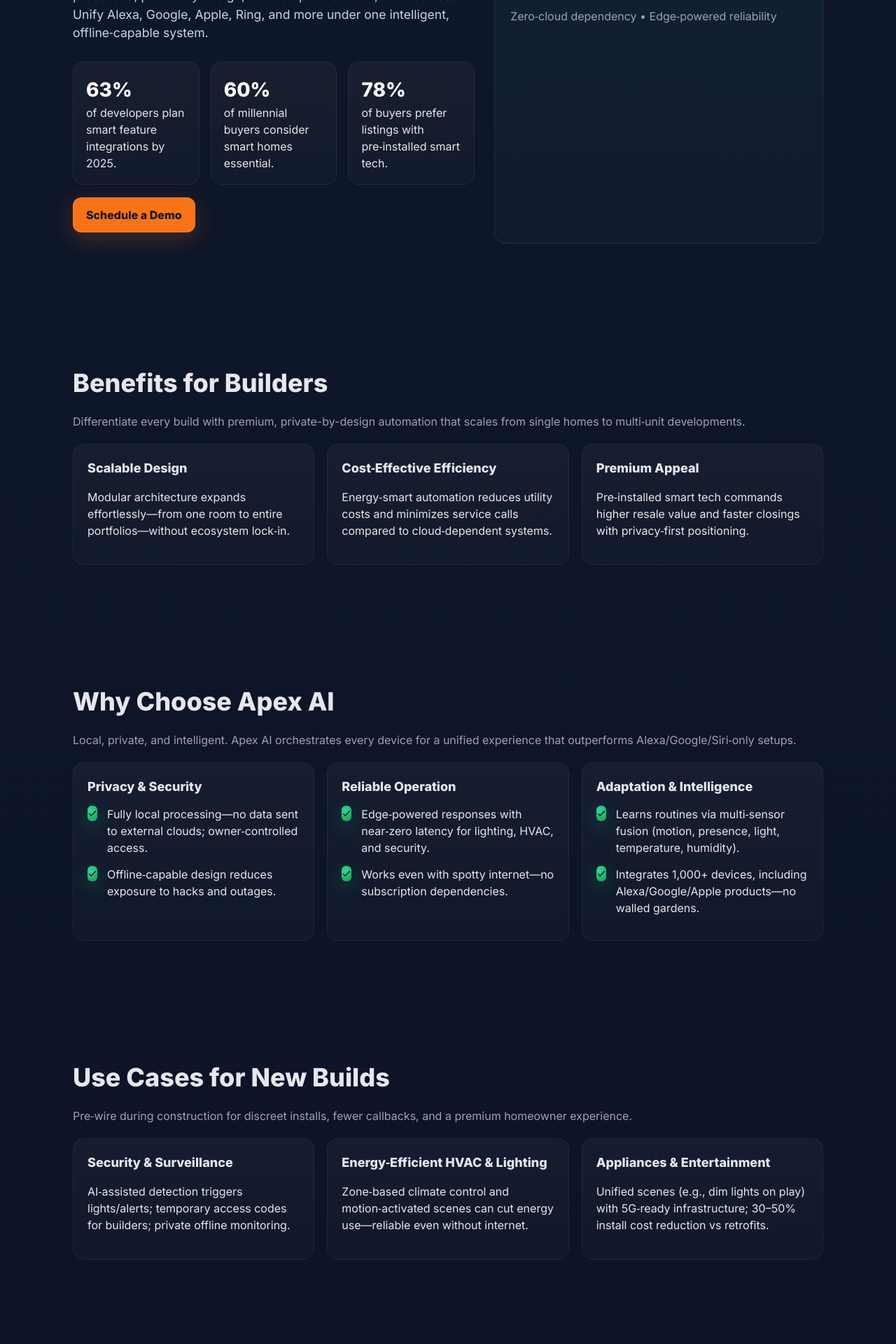
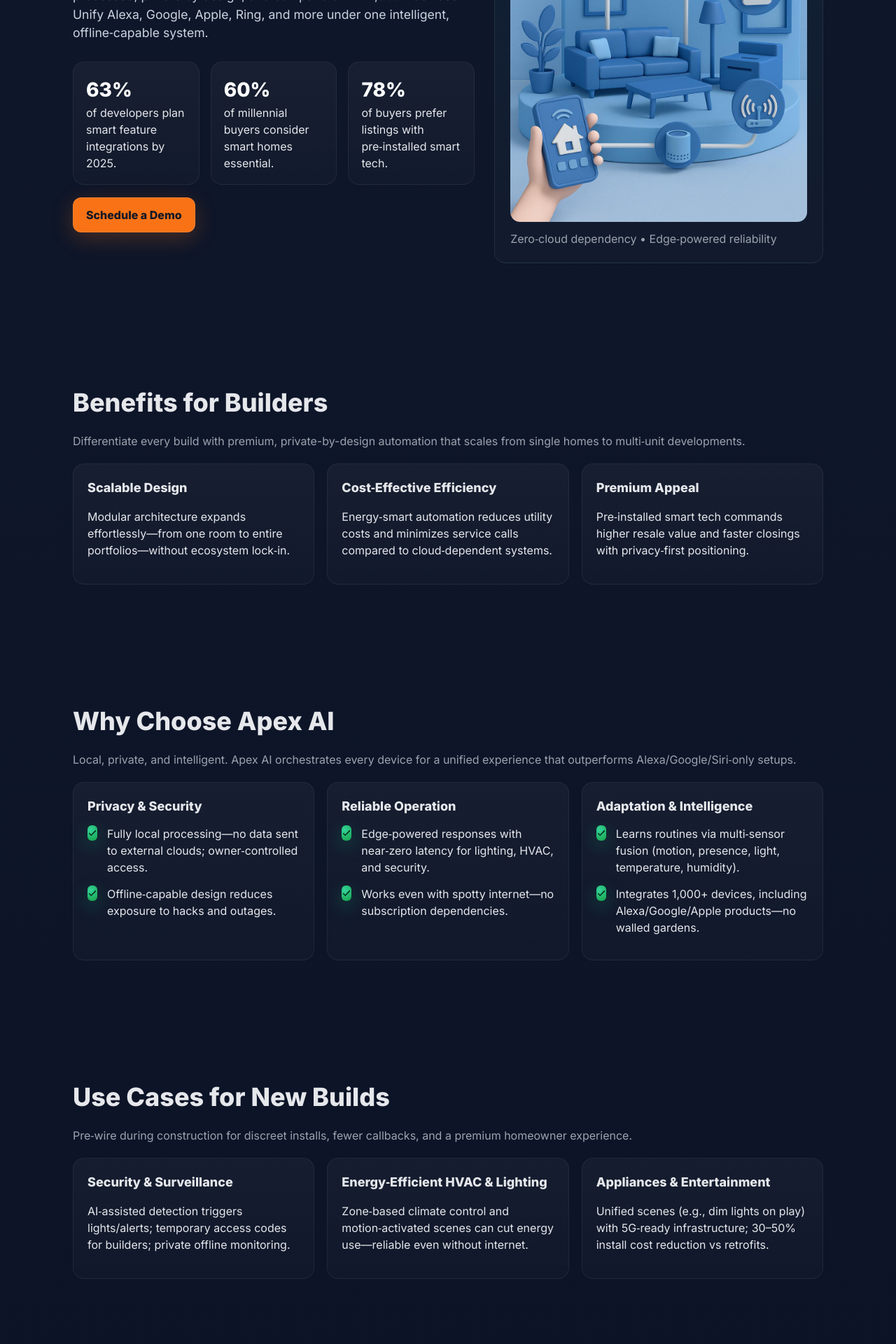
Before and after one commit to alihassanml/Apex-Form, a FastAPI app: page / in a window 1280 px wide. Shown: the part 529-2449 px from the top of the page at 70% size. Run offline with FastAPI, Linux system fonts and the light colour scheme.

Commit message:
first commit

```diff
--- a/main.py
+++ b/main.py
@@ -36,11 +36,7 @@
 
             <!-- Header -->
             <div style="background: linear-gradient(135deg, #f97316 0%, #ea580c 100%); padding: 40px 30px; text-align: center;">
-                <div style="background-color: rgba(255,255,255,0.1); display: inline-block; padding: 15px; border-radius: 50%; margin-bottom: 20px;">
-                    <div style="width: 40px; height: 40px; background-color: white; border-radius: 50%; display: flex; align-items: center; justify-content: center; margin: 0 auto;">
-                        <img src="/assets/logo.png" style="width: 30px; height: 30px;" alt="">
-                    </div>
-                </div>
+
                 <h1 style="color: white; margin: 0; font-size: 28px; font-weight: 700; text-shadow: 0 2px 4px rgba(0,0,0,0.1);">
                     New Contact Form Submission
                 </h1>
--- a/templates/index.html
+++ b/templates/index.html
@@ -107,7 +107,7 @@
           <p style="margin-top:18px"><a href="#contact" class="btn">Schedule a Demo</a></p>
         </div>
         <aside class="panel">
-          <img alt="Modern smart kitchen" src="https://images.unsplash.com/photo-1556909212-d5cd0e1f3c7b?q=80&w=1200&auto=format&fit=crop" />
+          <img alt="Modern smart kitchen" src="/assets/image.jpeg" />
           <p style="color:var(--muted);margin:12px 0 0">Zero‑cloud dependency • Edge‑powered reliability</p>
         </aside>
       </div>
@@ -231,7 +231,7 @@
             <button class="btn" type="submit">Send Message</button>
           </div>
         </form>
-        <p style="margin-top:10px;color:var(--muted)">Prefer email? <a href="mailto:bwells@apexcapitalco.com">bwells@apexcapitalco.com</a></p>
+        <p style="margin-top:10px;color:var(--muted)">Prefer email? <a href="mailto:contact@apexaihome.com">contact@apexaihome.com</a></p>
       </div>
     </section>
   </main>
```
Also changed, not shown: assets/image.jpeg (added).
